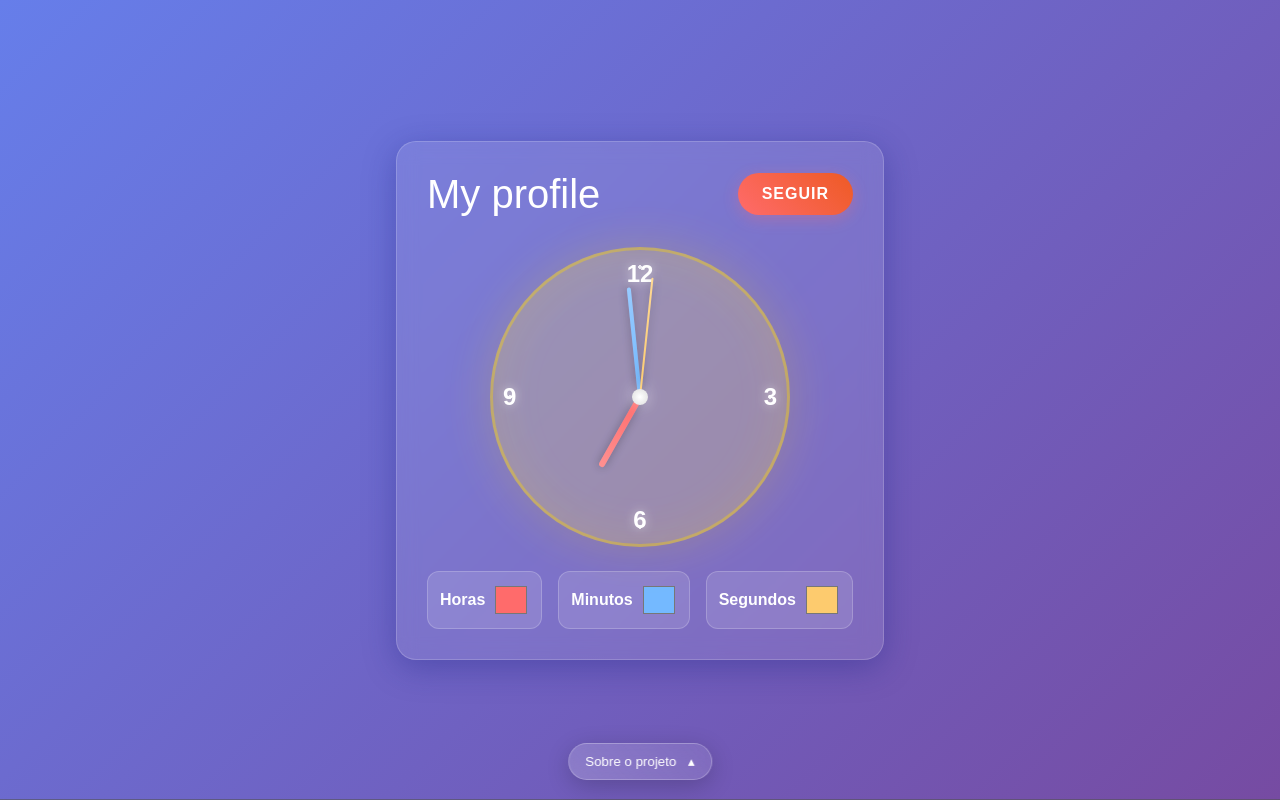
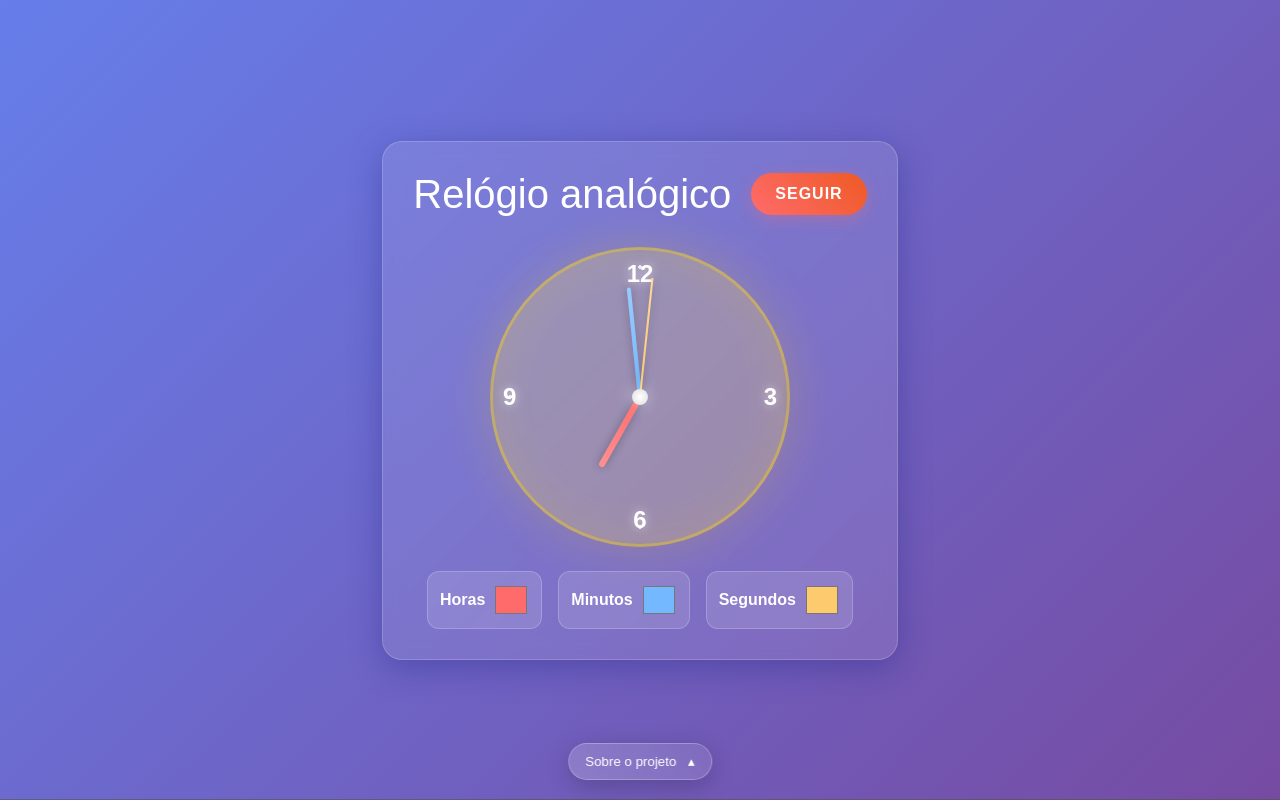
Before and after one commit to kellydosocorro/relogio-analogico, a plain HTML site: page index.html in a window 1280 px wide. Drawn offline with Linux system fonts and the light colour scheme.

Commit message:
fixes project HTML title

```diff
--- a/index.html
+++ b/index.html
@@ -4,14 +4,14 @@
 <head>
   <meta charset="UTF-8">
   <meta name="viewport" content="width=device-width, initial-scale=1.0">
-  <title>My profile</title>
+  <title>Relógio analógico</title>
   <link rel="stylesheet" href="styles.css">
 </head>
 
 <body>
   <main>
     <div class="profile-header">
-      <h1>My profile</h1>
+      <h1>Relógio analógico</h1>
       <button id="follow-btn" class="follow-button">Seguir</button>
     </div>
 
```
